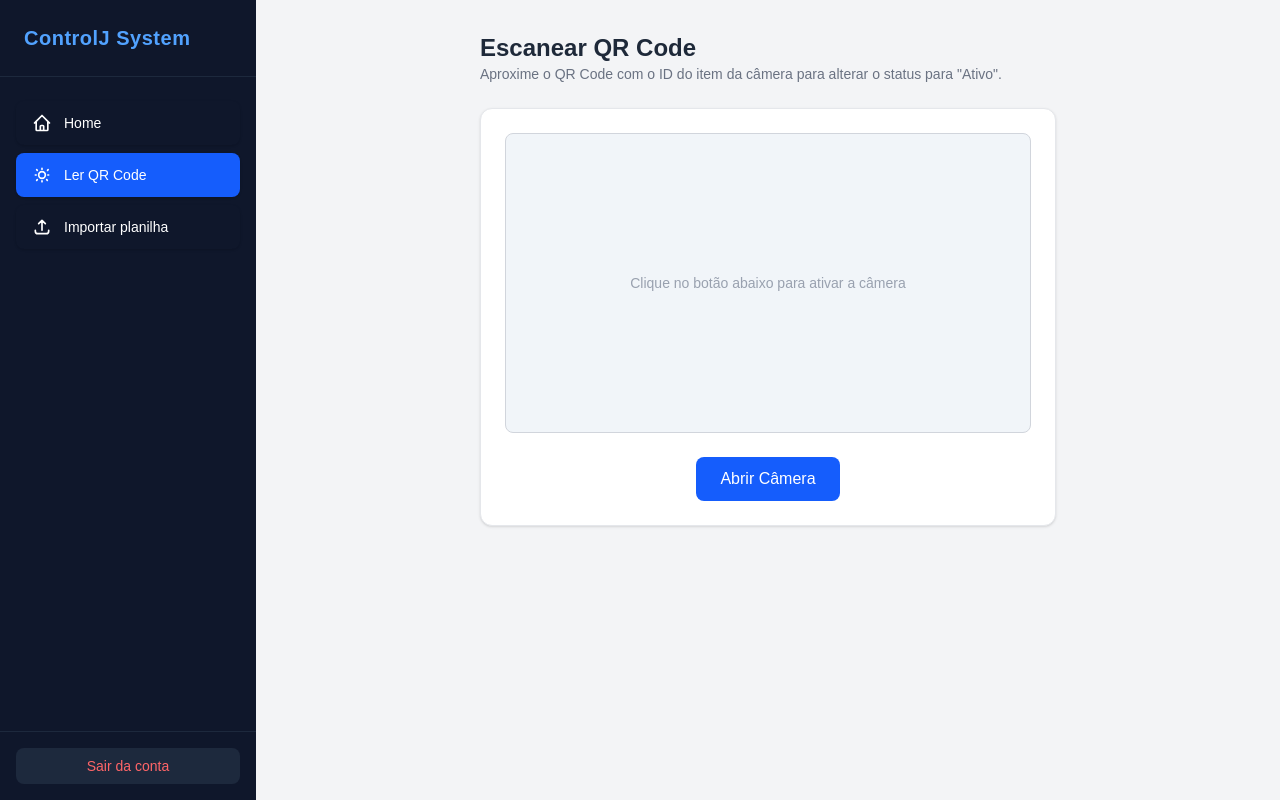
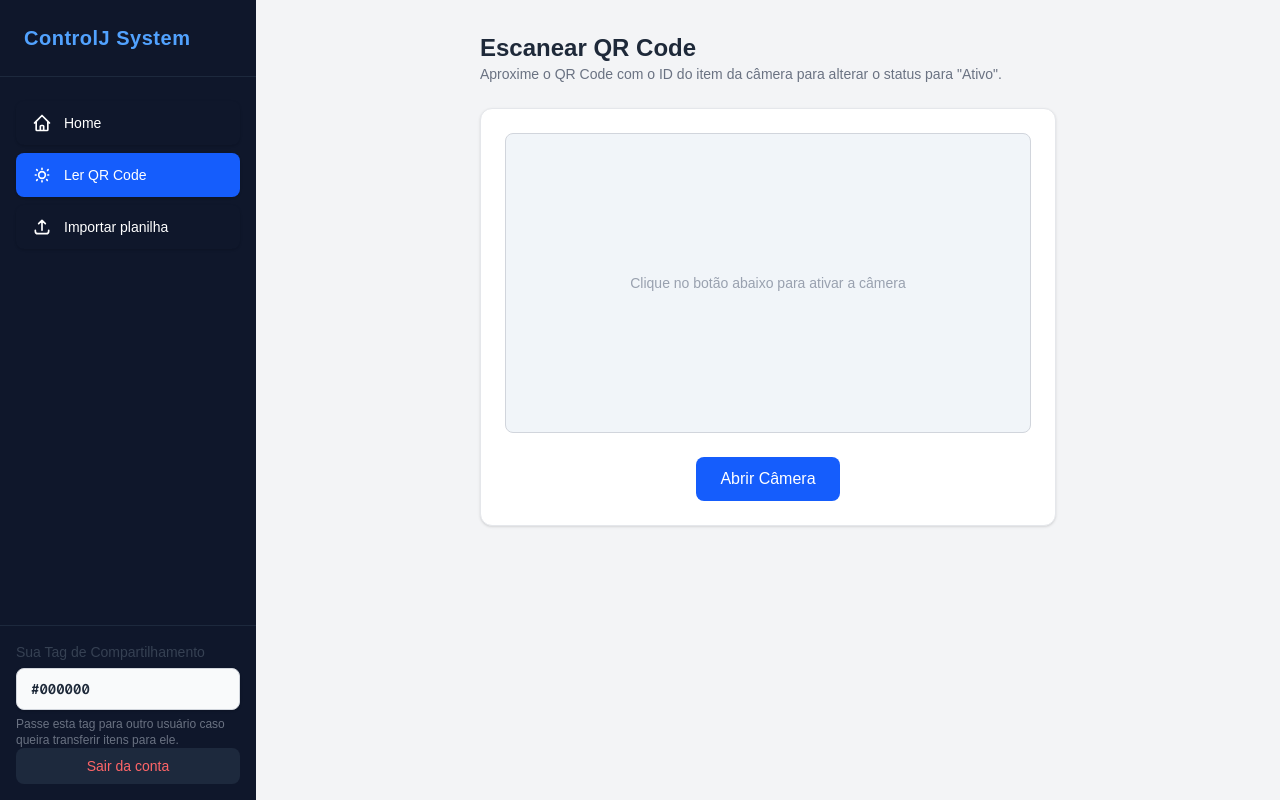
Before and after one commit to bloodmoon-oga/ControlJ, a Next.js app: page /scan in a window 1280 px wide. Built offline with nearby package versions, Linux system fonts and the light colour scheme; no server answers.

Commit message:
Rota para pegar a TAG do usuário

```diff
--- /dev/null
+++ b/app/api/auth/mytag/route.ts
@@ -0,0 +1,16 @@
+import { NextResponse } from "next/server";
+import { getUserTagFromCookie } from "@/lib/cookies";
+
+export async function GET(request: Request) {
+  const myTag = await getUserTagFromCookie();
+
+  if (!myTag) {
+    return NextResponse.json({
+      "[ERRO]": "Não está logado",
+    });
+  }
+
+  return NextResponse.json({
+    tag: myTag,
+  });
+}
--- a/app/api/users/[tag]/route.tsx
+++ b/app/api/users/[tag]/route.tsx
@@ -1,5 +1,6 @@
 import { NextResponse } from "next/server";
 import { prisma } from "@/lib/prisma";
+import { getUserIdFromCookie } from "@/lib/cookies";
 
 export async function GET(
   request: Request,
@@ -7,6 +8,11 @@ export async function GET(
 ) {
   try {
     const { tag } = await params;
+    const userId = await getUserIdFromCookie();
+
+    if (!userId) {
+      return NextResponse.json({ error: "Não autorizado" }, { status: 401 });
+    }
 
     if (!tag) {
       return NextResponse.json(
--- a/components/Aside.tsx
+++ b/components/Aside.tsx
@@ -2,6 +2,7 @@
 
 import Link from "next/link";
 import { usePathname, useRouter } from "next/navigation";
+import { useEffect, useState } from "react";
 
 export default function Aside() {
   const router = useRouter();
@@ -12,6 +13,18 @@ export default function Aside() {
     router.push("/login");
   };
 
+  const [tag, setTag] = useState("#000000");
+
+  async function getTag() {
+    const res = await fetch("/api/auth/mytag");
+    const myTag = await res.json();
+    console.log(myTag);
+    setTag(myTag.tag || "#000");
+  }
+
+  useEffect(() => {
+    getTag();
+  }, []);
   // Função auxiliar para verificar se o link é o ativo
   const isActive = (path: string) => pathname === path;
 
@@ -28,11 +41,23 @@ export default function Aside() {
           <Link
             href="/dashboard"
             className={`${
-              isActive("/dashboard") ? "bg-blue-600" : "hover:bg-slate-800 text-slate-300"
+              isActive("/dashboard")
+                ? "bg-blue-600"
+                : "hover:bg-slate-800 text-slate-300"
             } flex items-center gap-3 px-4 py-3 text-sm font-medium rounded-lg text-white shadow-sm transition-colors`}
           >
-            <svg className="w-5 h-5" fill="none" stroke="currentColor" viewBox="0 0 24 24">
-              <path strokeLinecap="round" strokeLinejoin="round" strokeWidth="2" d="M3 12l2-2m0 0l7-7 7 7M5 10v10a1 1 0 001 1h3m10-11l2 2m-2-2v10a1 1 0 01-1 1h-3m-6 0a1 1 0 001-1v-4a1 1 0 011-1h2a1 1 0 011 1v4a1 1 0 001 1m-6 0h6" />
+            <svg
+              className="w-5 h-5"
+              fill="none"
+              stroke="currentColor"
+              viewBox="0 0 24 24"
+            >
+              <path
+                strokeLinecap="round"
+                strokeLinejoin="round"
+                strokeWidth="2"
+                d="M3 12l2-2m0 0l7-7 7 7M5 10v10a1 1 0 001 1h3m10-11l2 2m-2-2v10a1 1 0 01-1 1h-3m-6 0a1 1 0 001-1v-4a1 1 0 011-1h2a1 1 0 011 1v4a1 1 0 001 1m-6 0h6"
+              />
             </svg>
             Home
           </Link>
@@ -40,11 +65,23 @@ export default function Aside() {
           <Link
             href="/scan"
             className={`${
-              isActive("/scan") ? "bg-blue-600" : "hover:bg-slate-800 text-slate-300"
+              isActive("/scan")
+                ? "bg-blue-600"
+                : "hover:bg-slate-800 text-slate-300"
             } flex items-center gap-3 px-4 py-3 text-sm font-medium rounded-lg text-white shadow-sm transition-colors`}
           >
-            <svg className="w-5 h-5" fill="none" stroke="currentColor" viewBox="0 0 24 24">
-              <path strokeLinecap="round" strokeLinejoin="round" strokeWidth="2" d="M12 4v1m0 14v1m8-8h-1M5 12H4m15.364-6.364l-.707.707M6.343 17.657l-.707.707m12.728 0l-.707-.707M6.343 6.343l-.707-.707M12 8a4 4 0 100 8 4 4 0 000-8z" />
+            <svg
+              className="w-5 h-5"
+              fill="none"
+              stroke="currentColor"
+              viewBox="0 0 24 24"
+            >
+              <path
+                strokeLinecap="round"
+                strokeLinejoin="round"
+                strokeWidth="2"
+                d="M12 4v1m0 14v1m8-8h-1M5 12H4m15.364-6.364l-.707.707M6.343 17.657l-.707.707m12.728 0l-.707-.707M6.343 6.343l-.707-.707M12 8a4 4 0 100 8 4 4 0 000-8z"
+              />
             </svg>
             Ler QR Code
           </Link>
@@ -52,11 +89,23 @@ export default function Aside() {
           <Link
             href="/importar"
             className={`${
-              isActive("/importar") ? "bg-blue-600" : "hover:bg-slate-800 text-slate-300"
+              isActive("/importar")
+                ? "bg-blue-600"
+                : "hover:bg-slate-800 text-slate-300"
             } flex items-center gap-3 px-4 py-3 text-sm font-medium rounded-lg text-white shadow-sm transition-colors`}
           >
-            <svg className="w-5 h-5" fill="none" stroke="currentColor" viewBox="0 0 24 24">
-              <path strokeLinecap="round" strokeLinejoin="round" strokeWidth="2" d="M4 16v1a3 3 0 003 3h10a3 3 0 003-3v-1m-4-8l-4-4m0 0L8 8m4-4v12" />
+            <svg
+              className="w-5 h-5"
+              fill="none"
+              stroke="currentColor"
+              viewBox="0 0 24 24"
+            >
+              <path
+                strokeLinecap="round"
+                strokeLinejoin="round"
+                strokeWidth="2"
+                d="M4 16v1a3 3 0 003 3h10a3 3 0 003-3v-1m-4-8l-4-4m0 0L8 8m4-4v12"
+              />
             </svg>
             Importar planilha
           </Link>
@@ -64,6 +113,27 @@ export default function Aside() {
       </div>
 
       <div className="p-4 border-t border-slate-800">
+        <div className="space-y-1.5">
+          <label
+            htmlFor="tag"
+            className="block text-sm font-medium text-gray-700"
+          >
+            Sua Tag de Compartilhamento
+          </label>
+          <div className="relative">
+            <input
+              id="tag"
+              type="text"
+              readOnly
+              value={tag}
+              className="w-full px-3.5 py-2.5 bg-gray-50 border border-gray-300 rounded-lg text-sm font-mono font-semibold text-gray-800 focus:outline-none focus:ring-2 focus:ring-blue-500/20 focus:border-blue-500 select-all shadow-sm"
+            />
+          </div>
+          <p className="text-xs text-gray-500">
+            Passe esta tag para outro usuário caso queira transferir itens para
+            ele.
+          </p>
+        </div>
         <button
           onClick={handleLogout}
           className="w-full flex items-center justify-center gap-2 px-4 py-2 text-sm font-medium text-red-400 bg-slate-800 hover:bg-red-600 hover:text-white rounded-lg transition-colors"
```
